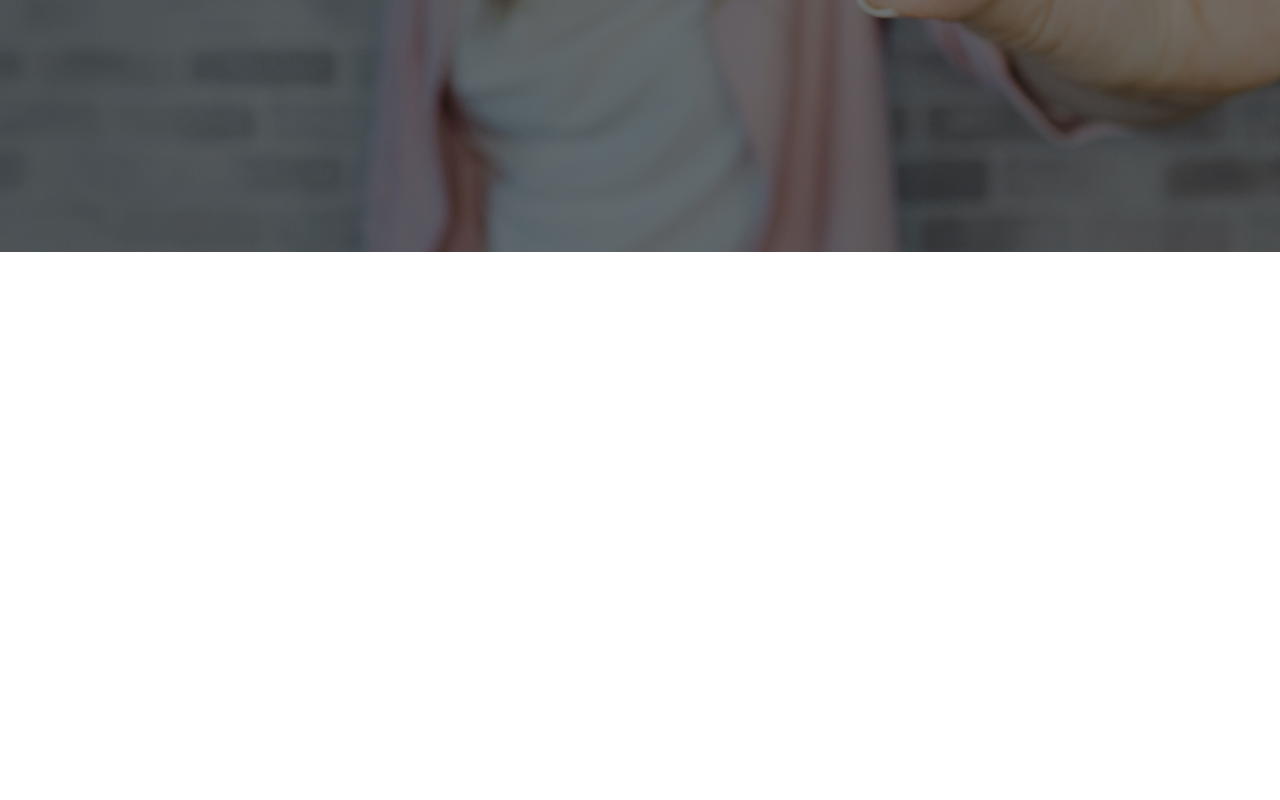
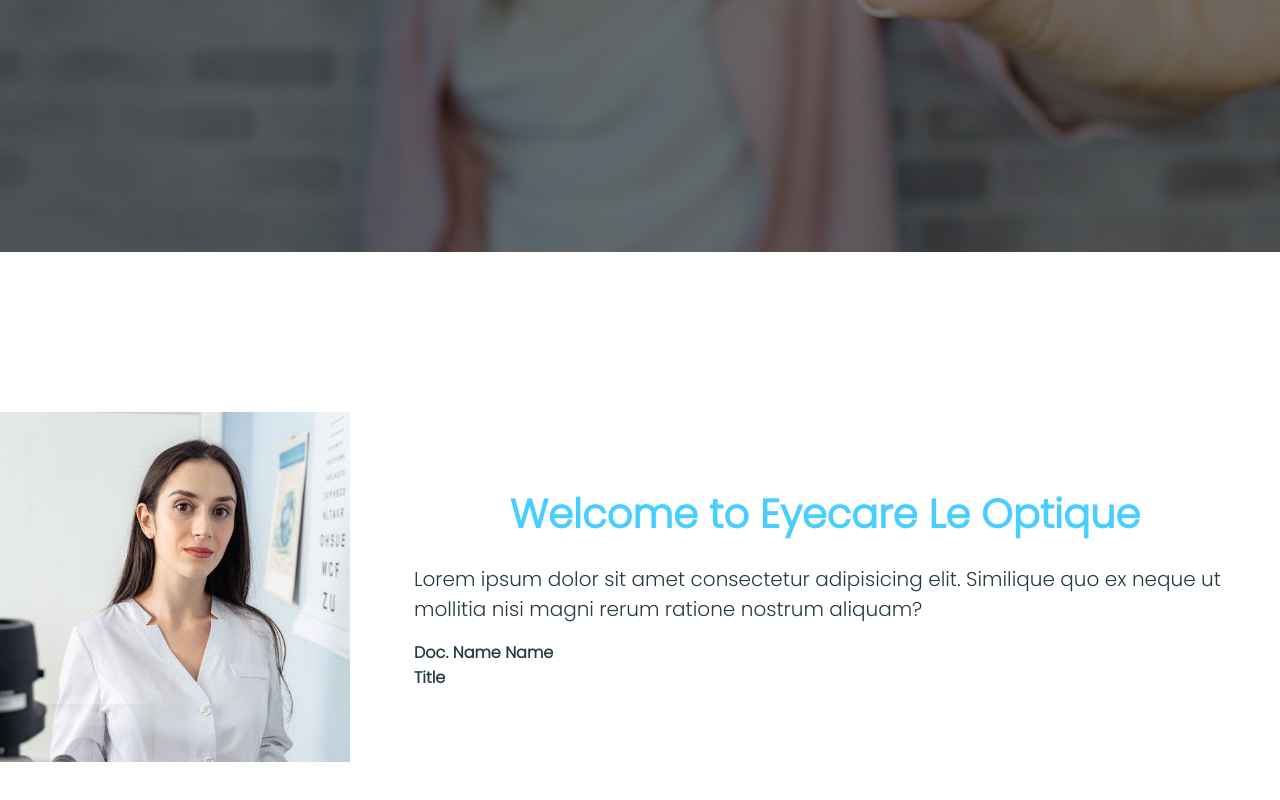
Before and after one commit to Rej327/Eyecare-Le-Optic, a Next.js app: page / in a window 1280 px wide. Shown: the part 548-1348 px from the top of the page. Before the commit the page ends 800 px from the top, so only its background shows below. Built offline with nearby package versions, Linux system fonts and the light colour scheme.

Commit message:
Welcome Section

```diff
--- a/src/components/Hero.tsx
+++ b/src/components/Hero.tsx
@@ -1,6 +1,6 @@
 import variable from "@/styles/variables.module.scss";
 import Button from "./Button";
-import { STRING } from "../constant/string";
+import { STRING } from "../constant/String";
 
 const { heroTitle } = STRING;
 
--- /dev/null
+++ b/src/components/Welcome.tsx
@@ -0,0 +1,22 @@
+import Image from "next/image";
+import profile from "@/assets/profile.jpeg";
+import variable from "@/styles/variables.module.scss";
+import { STRING } from "../constant/String";
+
+const { welcomeContent } = STRING;
+
+export default function Welcome() {
+  return (
+    <div className={variable.welcomeSection}>
+      <Image src={profile} alt="Doc. Chadilyn" height={350} width={350} />
+      {welcomeContent.map((data) => (
+        <div className={variable.context}>
+          <p className={variable.head}>{data.head}</p>
+          <p className={variable.desc}>{data.desc}</p>
+          <p className={variable.name}>{data.name}</p>
+          <p className={variable.title}>{data.title}</p>
+        </div>
+      ))}
+    </div>
+  );
+}
--- a/src/constant/String.ts
+++ b/src/constant/String.ts
@@ -1,7 +1,7 @@
 //HERO 1ST SECTION
 const heroTitle = [
   {
-    title: "Eye Care Le Optic",
+    title: "Eyecare Le Optique",
     subTitle: "Eye Clinic",
     button: "Set Appointment",
   },
@@ -39,9 +39,19 @@ const aboutUsContent = [
   },
 ];
 
+const welcomeContent = [
+  {
+    head: "Welcome to Eyecare Le Optique",
+    desc: "Lorem ipsum dolor sit amet consectetur adipisicing elit. Similique quo ex neque ut mollitia nisi magni rerum ratione nostrum aliquam?",
+    name: "Doc. Name Name",
+    title: "Title",
+  },
+];
+
 export const STRING = {
   heroTitle,
   servicesContent,
   patientCenterContent,
   aboutUsContent,
+  welcomeContent,
 };
--- a/src/pages/index.tsx
+++ b/src/pages/index.tsx
@@ -2,6 +2,7 @@ import Navigation from "@/components/Navigation";
 import Head from "next/head";
 import variable from "../styles/variables.module.scss";
 import Hero from "@/components/Hero";
+import Welcome from "@/components/Welcome";
 
 export default function Home() {
   return (
@@ -15,6 +16,7 @@ export default function Home() {
       <main className={variable.main}>
         <Navigation />
         <Hero />
+        <Welcome />
       </main>
     </>
   );
--- a/src/styles/_mixins.scss
+++ b/src/styles/_mixins.scss
@@ -9,3 +9,9 @@
     @content;
   }
 }
+
+@mixin mobileMinWidth {
+  @media (min-width: 800px) {
+    @content;
+  }
+}
--- a/src/styles/globals.scss
+++ b/src/styles/globals.scss
@@ -11,6 +11,7 @@ $bg-image: url("../assets/hero.jpg");
   box-sizing: border-box;
   padding: 0;
   margin: 0;
+  scroll-behavior: smooth;
 }
 
 html,
--- a/src/styles/variables.module.scss
+++ b/src/styles/variables.module.scss
@@ -143,3 +143,39 @@ $bg-image: url("../assets/hero.jpg");
     }
   }
 }
+
+.welcomeSection {
+  @include mobileMinWidth() {
+    display: flex;
+    justify-content: center;
+    margin: 10rem auto;
+    width: 1300px;
+    align-items: center;
+  }
+
+  .context {
+    width: auto;
+    padding: 2rem 4rem;
+
+    font-family: $font;
+
+    .head {
+      color: $base-color;
+      font-weight: 700;
+      text-align: center;
+      font-size: 2.5rem;
+      margin-bottom: 20px;
+    }
+
+    .desc {
+      font-size: 20px;
+      color: $sub-color;
+      margin-bottom: 1rem;
+    }
+
+    .name,
+    .title {
+      font-weight: 700;
+    }
+  }
+}
```
Also changed, not shown: src/assets/profile.jpeg (added).
